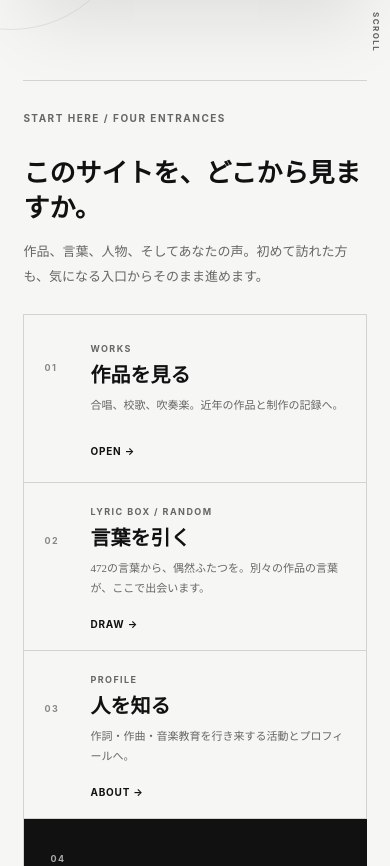
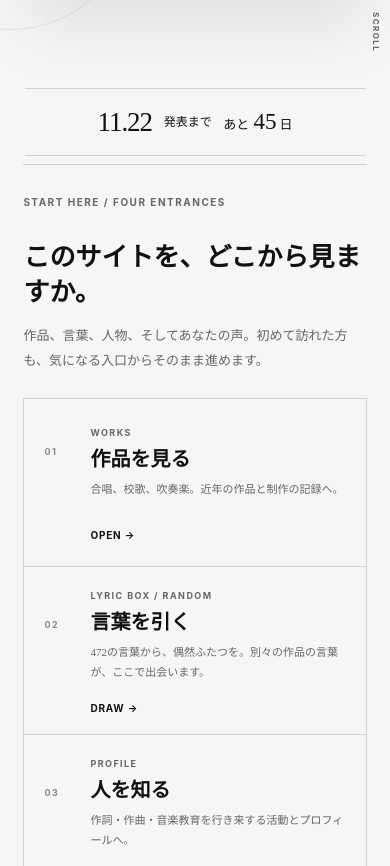
Before and after one commit to Tsukam-oto/kosuke-tsukamoto-website, a website: page index.html in a window 390 px wide. Shown: the part 996-1862 px from the top of the page. Drawn offline with Linux system fonts and the light colour scheme; no server answers.

Commit message:
Move countdown below hero and refine size

```diff
--- a/index.html
+++ b/index.html
@@ -268,27 +268,25 @@
     .activity-card h3{font-size:22px;line-height:1.45;margin:24px 0 12px}
     .activity-card p{font-size:12px;color:#666666;margin:0}
 
-    .countdown-strip{padding:18px 6vw;background:var(--paper)}
+    .countdown-strip{padding:10px 6vw;background:var(--paper)}
     .countdown-strip[hidden]{display:none}
-    .countdown-inner{display:grid;grid-template-columns:1fr auto auto auto;gap:clamp(18px,4vw,58px);align-items:center;min-height:90px;border-top:1px solid var(--line);border-bottom:1px solid var(--line)}
-    .countdown-kicker{font:700 9px/1.4 var(--sans);letter-spacing:.16em;color:var(--muted)}
-    .countdown-date{font-size:38px;line-height:1;letter-spacing:-.04em;white-space:nowrap}
-    .countdown-label{font-size:15px;white-space:nowrap}
-    .countdown-days{font-size:30px;line-height:1.2;white-space:nowrap}
+    .countdown-inner{display:flex;justify-content:center;gap:clamp(20px,4vw,56px);align-items:center;min-height:76px;border-top:1px solid var(--line);border-bottom:1px solid var(--line)}
+    .countdown-kicker{display:none}
+    .countdown-date{font-size:34px;line-height:1;letter-spacing:-.04em;white-space:nowrap}
+    .countdown-label{font-size:14px;white-space:nowrap}
+    .countdown-days{font-size:28px;line-height:1.2;white-space:nowrap}
     .countdown-days small{font-size:15px;margin-right:4px}
     .countdown-days .countdown-unit{font-size:15px;margin-left:3px}
-    .countdown-strip[data-state="day"] .countdown-inner{grid-template-columns:1fr auto auto}
     .countdown-strip[data-state="day"] .countdown-label{font-size:24px}
     .countdown-strip[data-state="day"] .countdown-days{display:none}
     @media(max-width:700px){
-      .countdown-strip{padding:14px 6.5vw}
-      .countdown-inner{grid-template-columns:auto 1fr auto;gap:12px;min-height:76px}
+      .countdown-strip{padding:8px 6.5vw}
+      .countdown-inner{gap:clamp(8px,3vw,14px);min-height:68px}
       .countdown-kicker{display:none}
-      .countdown-date{font-size:30px}
-      .countdown-label{font-size:13px;text-align:center}
-      .countdown-days{font-size:25px}
+      .countdown-date{font-size:27px}
+      .countdown-label{font-size:12px}
+      .countdown-days{font-size:23px}
       .countdown-days small,.countdown-days .countdown-unit{font-size:13px}
-      .countdown-strip[data-state="day"] .countdown-inner{grid-template-columns:1fr auto}
     }
     .news{padding:110px 6vw;background:var(--white);border-top:1px solid var(--line)}
     .news-list{margin-top:40px;border-top:1px solid var(--line)}
@@ -1171,6 +1169,48 @@
 </div>
 <div class="scroll-mark">SCROLL</div>
 </section>
+<section class="countdown-strip" id="countdown" aria-label="11月22日までのカウントダウン">
+<div class="wrap countdown-inner">
+<span class="countdown-kicker">COMING / 2026</span>
+<time class="countdown-date" datetime="2026-11-22">11.22</time>
+<span class="countdown-label">発表まで</span>
+<span class="countdown-days" id="countdown-days"><small>あと</small><span id="countdown-number">—</span><span class="countdown-unit">日</span></span>
+</div>
+</section>
+<script>
+  (() => {
+    const section = document.getElementById("countdown");
+    const label = section.querySelector(".countdown-label");
+    const number = document.getElementById("countdown-number");
+    const formatter = new Intl.DateTimeFormat("en-US", {
+      timeZone: "Asia/Tokyo", year: "numeric", month: "numeric", day: "numeric"
+    });
+    const targetDay = Date.UTC(2026, 10, 22);
+
+    function updateCountdown() {
+      const parts = Object.fromEntries(formatter.formatToParts(new Date())
+        .filter(part => part.type !== "literal")
+        .map(part => [part.type, Number(part.value)]));
+      const today = Date.UTC(parts.year, parts.month - 1, parts.day);
+      const days = Math.round((targetDay - today) / 86400000);
+      section.hidden = days < 0;
+      if (days === 0) {
+        section.dataset.state = "day";
+        label.textContent = "本日";
+      } else if (days > 0) {
+        section.dataset.state = "before";
+        label.textContent = "発表まで";
+        number.textContent = String(days);
+      }
+    }
+
+    updateCountdown();
+    window.setInterval(updateCountdown, 60000);
+    document.addEventListener("visibilitychange", () => {
+      if (!document.hidden) updateCountdown();
+    });
+  })();
+</script>
 <section class="explore" id="explore" aria-label="このサイトの入口">
 <div class="wrap">
 <div class="explore-head">
@@ -1529,48 +1569,6 @@
 </div>
 </div>
 </section>
-<section class="countdown-strip" id="countdown" aria-label="11月22日までのカウントダウン">
-<div class="wrap countdown-inner">
-<span class="countdown-kicker">COMING / 2026</span>
-<time class="countdown-date" datetime="2026-11-22">11.22</time>
-<span class="countdown-label">発表まで</span>
-<span class="countdown-days" id="countdown-days"><small>あと</small><span id="countdown-number">—</span><span class="countdown-unit">日</span></span>
-</div>
-</section>
-<script>
-  (() => {
-    const section = document.getElementById("countdown");
-    const label = section.querySelector(".countdown-label");
-    const number = document.getElementById("countdown-number");
-    const formatter = new Intl.DateTimeFormat("en-US", {
-      timeZone: "Asia/Tokyo", year: "numeric", month: "numeric", day: "numeric"
-    });
-    const targetDay = Date.UTC(2026, 10, 22);
-
-    function updateCountdown() {
-      const parts = Object.fromEntries(formatter.formatToParts(new Date())
-        .filter(part => part.type !== "literal")
-        .map(part => [part.type, Number(part.value)]));
-      const today = Date.UTC(parts.year, parts.month - 1, parts.day);
-      const days = Math.round((targetDay - today) / 86400000);
-      section.hidden = days < 0;
-      if (days === 0) {
-        section.dataset.state = "day";
-        label.textContent = "本日";
-      } else if (days > 0) {
-        section.dataset.state = "before";
-        label.textContent = "発表まで";
-        number.textContent = String(days);
-      }
-    }
-
-    updateCountdown();
-    window.setInterval(updateCountdown, 60000);
-    document.addEventListener("visibilitychange", () => {
-      if (!document.hidden) updateCountdown();
-    });
-  })();
-</script>
 <section class="news" id="news">
 <div class="wrap">
 <p class="section-kicker">NEWS / NOTES</p><h2 class="section-title">Updates</h2>
```
